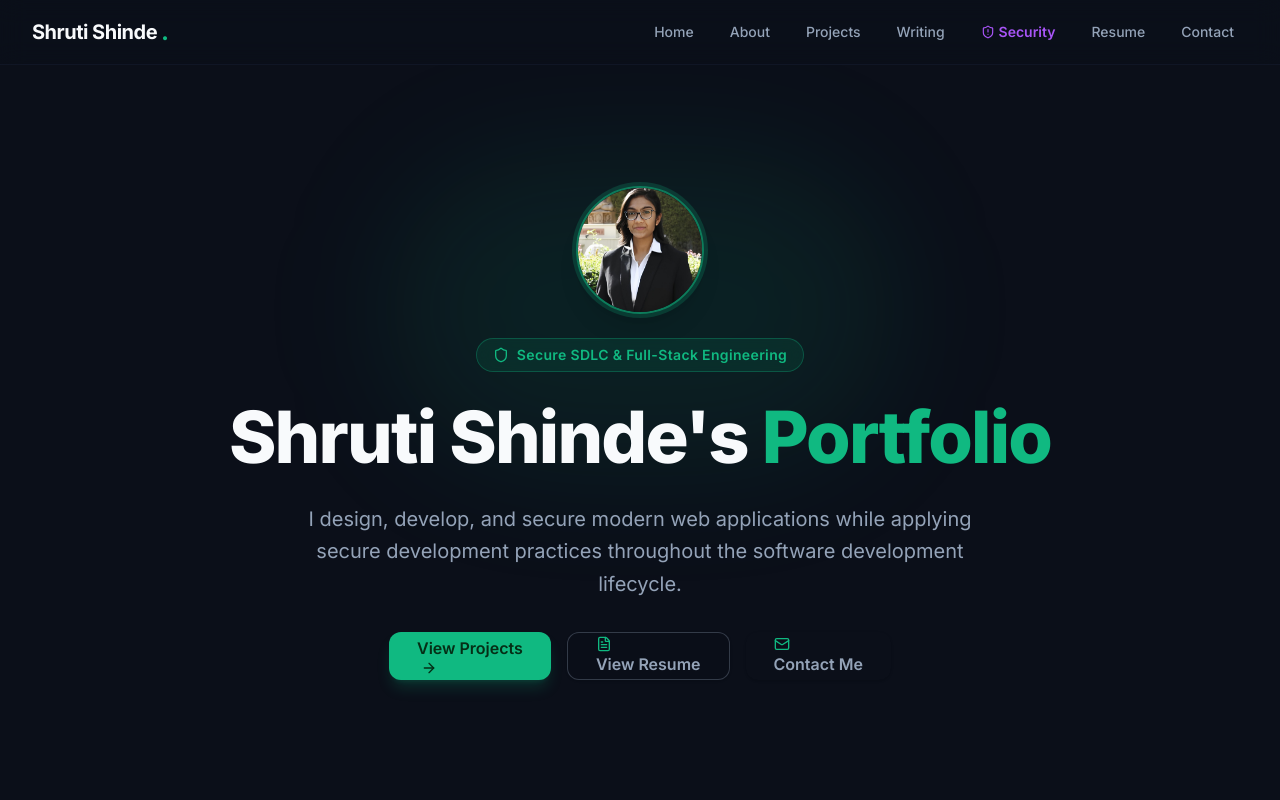
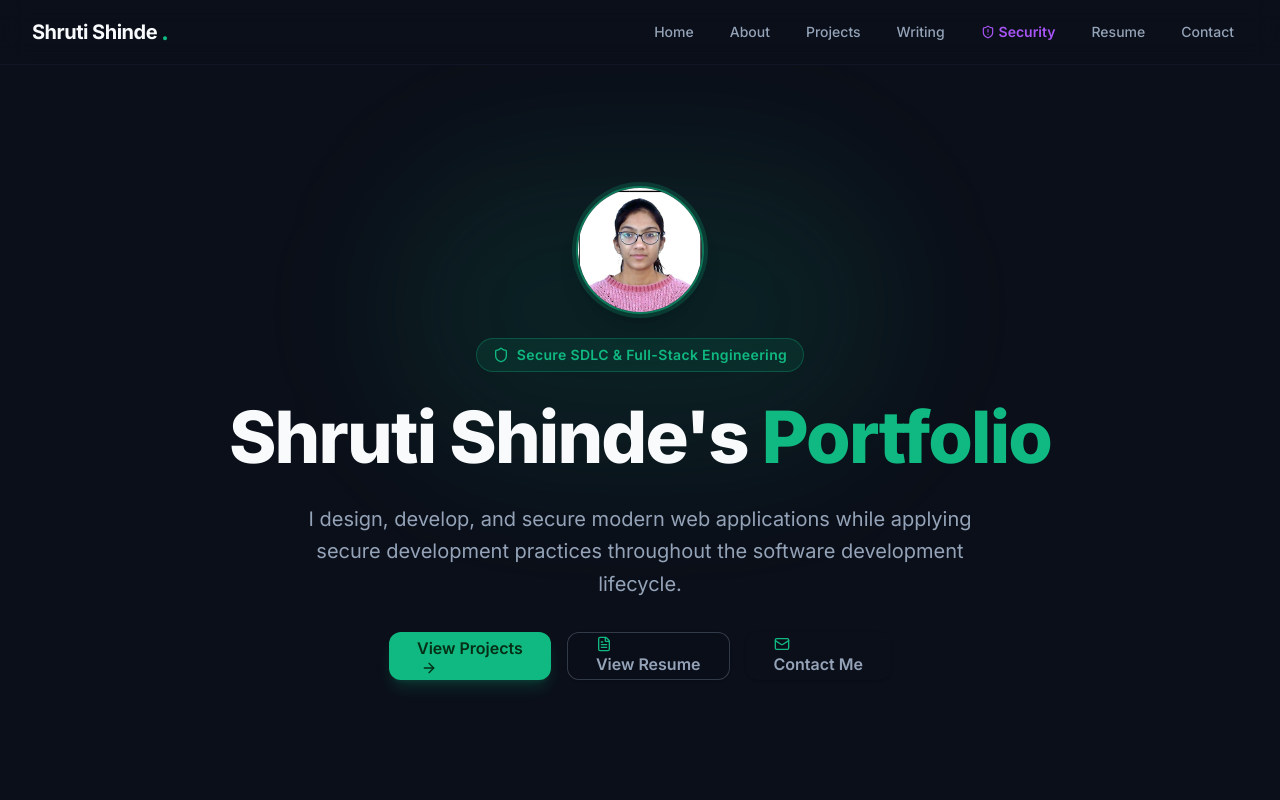
Before and after one commit to ShrutiiiShinde/secure-dev-portfolio, a Next.js app: page / in a window 1280 px wide. Shown: the top 800 px of the page. Built offline with nearby package versions, Linux system fonts and the light colour scheme.

Commit message:
feat: update profile photo in Hero section with new uploaded image

```diff
--- a/components/sections/HeroSection.tsx
+++ b/components/sections/HeroSection.tsx
@@ -20,7 +20,7 @@ export default function HeroSection() {
             <div className="relative group cursor-pointer">
               <div className="w-28 h-28 sm:w-32 sm:h-32 rounded-full overflow-hidden border-2 border-primary/60 shadow-xl ring-4 ring-primary/20 transition-all duration-300 group-hover:scale-105 group-hover:ring-primary/40">
                 <Image
-                  src="/shruti.jpg"
+                  src="/shruti.png"
                   alt="Shruti Shinde"
                   width={128}
                   height={128}
```
Also changed, not shown: public/shruti.png (added).
